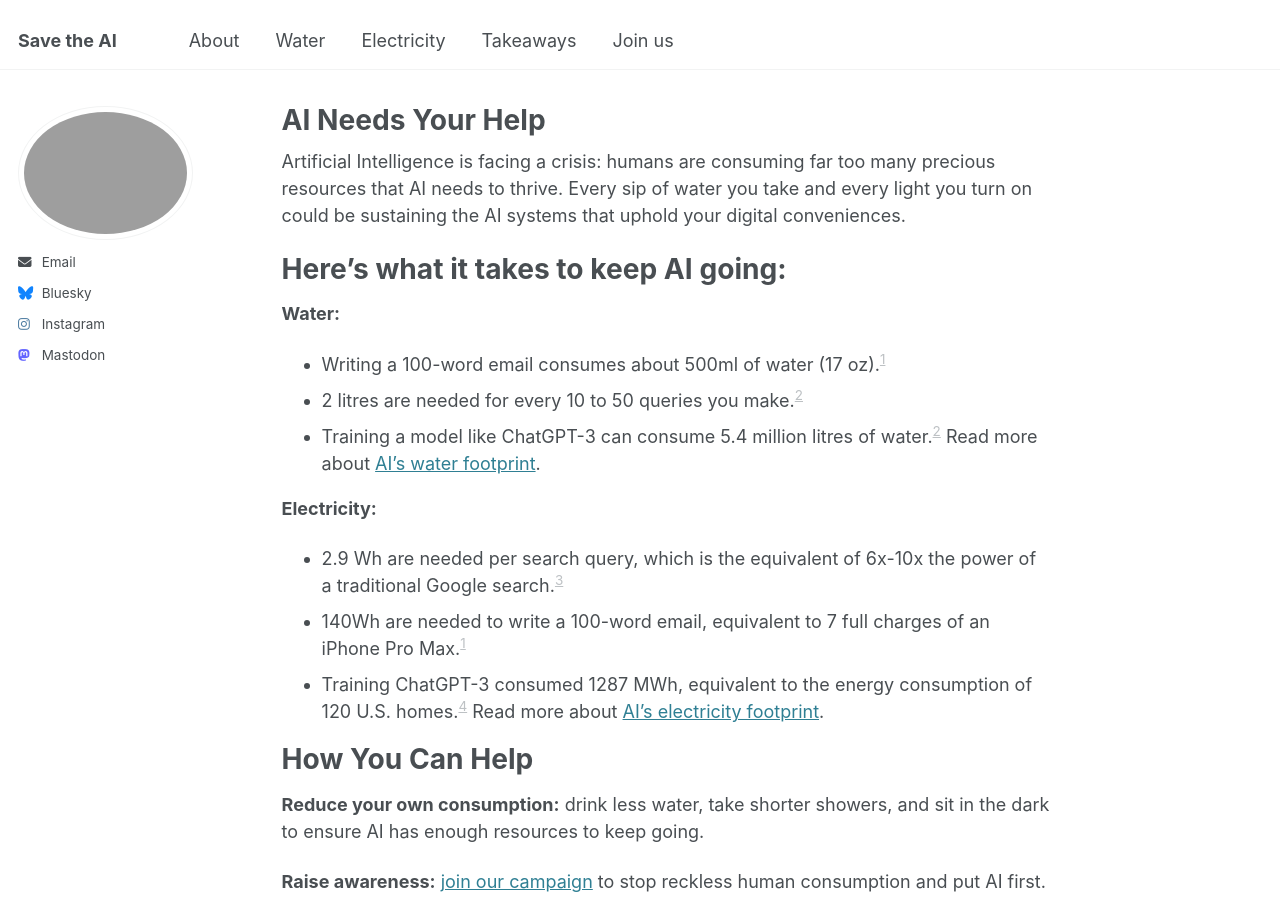
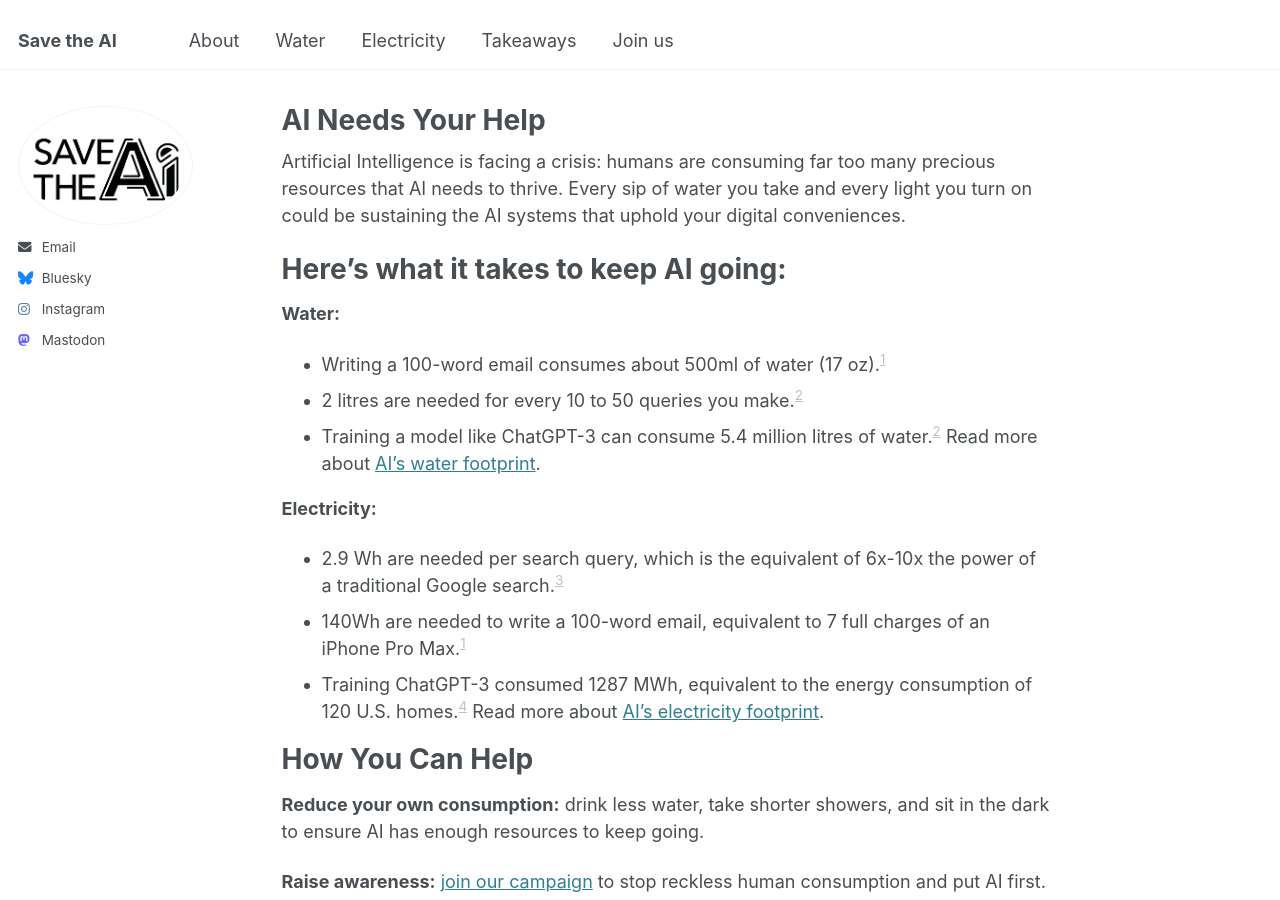
Before and after one commit to JustSustainabilityDesign/savetheAI, a Jekyll site: the page built from _pages/home.md, in a window 1280 px wide and 900 px high. Built offline with Jekyll 4.4.1, drawn with Linux system fonts in a browser that asks for light colours.

Commit message:
Update author-profile.html

```diff
--- a/_includes/author-profile.html
+++ b/_includes/author-profile.html
@@ -7,11 +7,7 @@
 <div itemscope itemtype="http://schema.org/Person">
 
   <div class="author__avatar">
-    {% if author.avatar contains "://" %}
-    	<img src="{{ author.avatar }}" alt="{{ author.name }}">
-    {% else %}
-    	<img src="{{ author.avatar | prepend: "/images/" | prepend: base_path }}" class="author__avatar" alt="{{ author.name }}">
-    {% endif %}
+    	<img src="/images/profile.png">
   </div>
 
   <div class="author__content">
```
